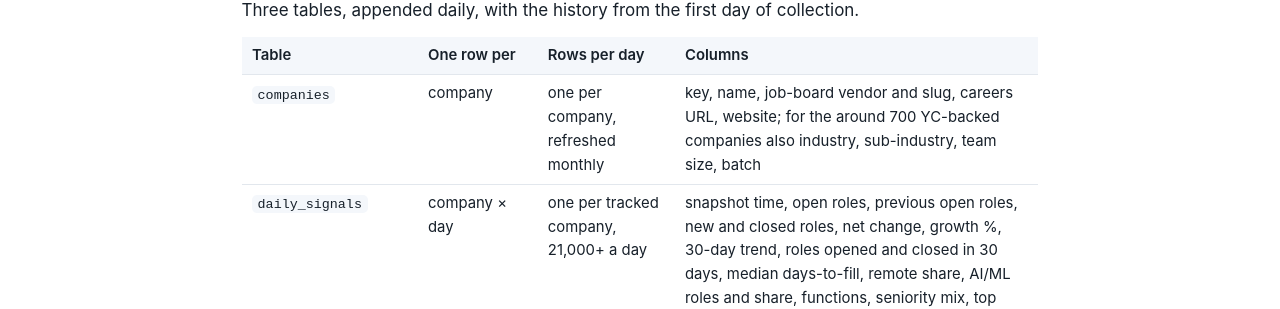
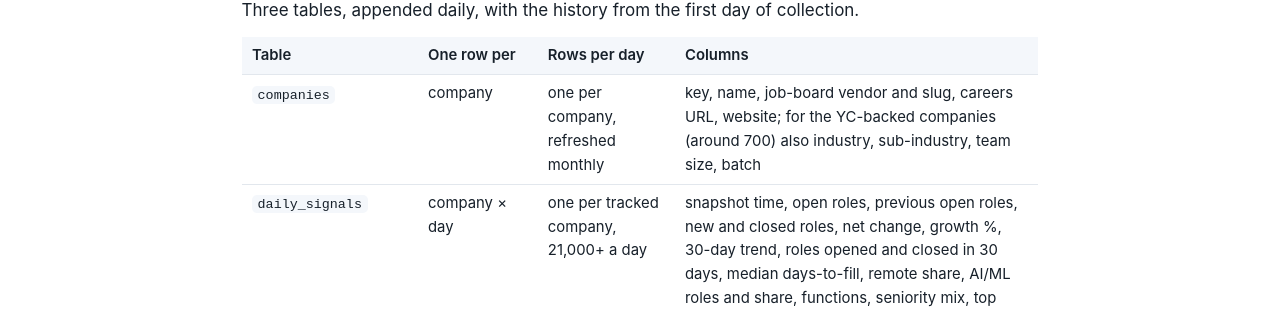
Before and after one commit to agilityy-research/hiring-pulse, a Jekyll site: the page built from for-data-teams.md, in a window 1280 px wide and 900 px high, scrolled down 314 px. Shown: the part 176-485 px from the top of the window. Built offline with Jekyll 4.4.1, drawn with Linux system fonts in a browser that asks for light colours; our own code applies the rules of GitHub Pages for plain Markdown files.

Commit message:
For data teams: 'for the around 700' read twice; the config value already says around
Co-Authored-By: Claude Fable 5.1 <noreply@anthropic.com>

```diff
--- a/for-data-teams.md
+++ b/for-data-teams.md
@@ -24,7 +24,7 @@ Three tables, appended daily, with the history from the first day of collection.
 
 | Table | One row per | Rows per day | Columns |
 |---|---|---|---|
-| `companies` | company | one per company, refreshed monthly | key, name, job-board vendor and slug, careers URL, website; for the {{ site.coverage.with_industry }} YC-backed companies also industry, sub-industry, team size, batch |
+| `companies` | company | one per company, refreshed monthly | key, name, job-board vendor and slug, careers URL, website; for the YC-backed companies ({{ site.coverage.with_industry }}) also industry, sub-industry, team size, batch |
 | `daily_signals` | company × day | one per tracked company, {{ site.coverage.companies }} a day | snapshot time, open roles, previous open roles, new and closed roles, net change, growth %, 30-day trend, roles opened and closed in 30 days, median days-to-fill, remote share, AI/ML roles and share, functions, seniority mix, top departments, top locations, snapshots recorded, one-word signal |
 | `job_events` | role opened or closed | about 2,000 (roughly 0.3% of open roles) | event type, company, vendor, slug, job id, title, department, location, remote flag, URL, first seen, closed at, days open; plus one baseline row per role that was already open when a board entered the history |
 
```
